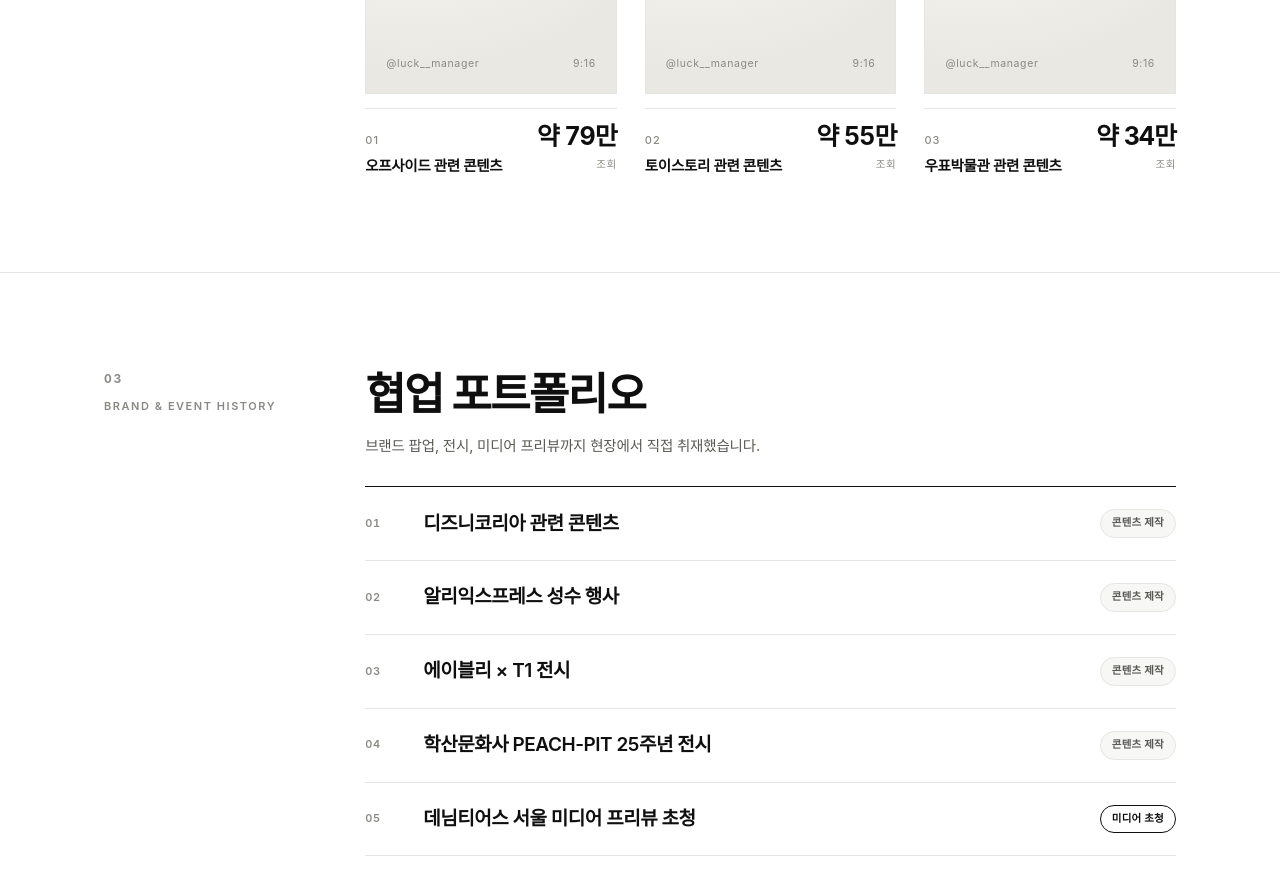
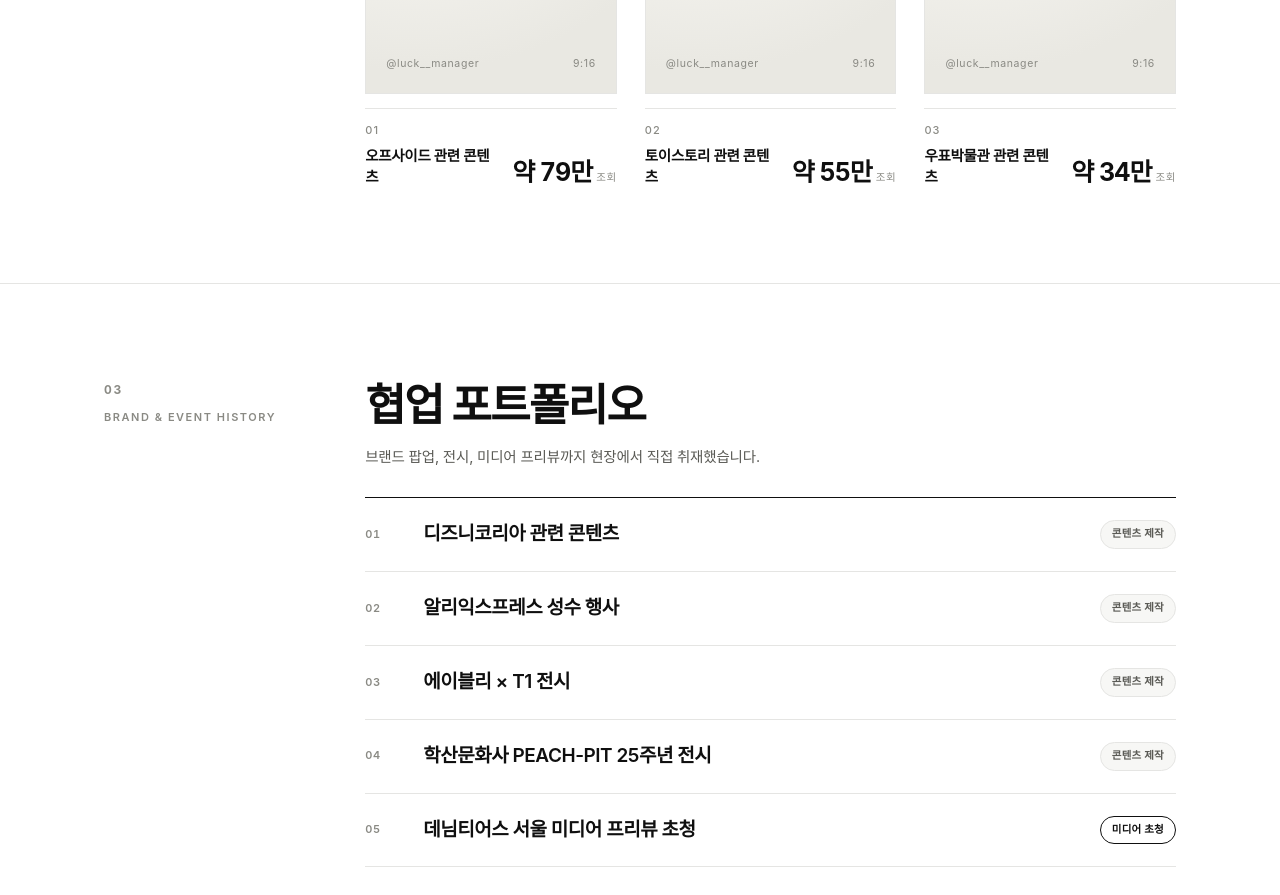
Before and after one commit to 2giryong-stack/luck-manager-mediakit, a plain HTML site: page index.html in a window 1280 px wide. Shown: the part 2280-3175 px from the top of the page. Drawn offline with Linux system fonts and the light colour scheme; a web font is replaced by a local one.

Commit message:
대표 콘텐츠 조회수·단위 한 줄 정렬

```diff
--- a/index.html
+++ b/index.html
@@ -170,8 +170,8 @@ button{font:inherit;color:inherit;background:none;border:0;cursor:pointer}
 .reel-meta{display:grid;grid-template-columns:minmax(0,1fr) auto;align-items:end;gap:12px;padding-top:14px;border-top:1px solid var(--line)}
 .reel-meta .t{font-size:14.5px;font-weight:600;line-height:1.45;letter-spacing:-0.02em}
 .reel-meta .t span{display:block;font-size:11px;font-weight:500;color:var(--ink-mute);letter-spacing:0.1em;margin-bottom:6px}
-.views{text-align:right;white-space:nowrap;min-width:0}
-.views .num{display:block;font-size:clamp(21px,2.4vw,25px);font-weight:750;letter-spacing:-0.04em;line-height:1.1}
+.views{text-align:right;white-space:nowrap;min-width:0;display:flex;align-items:baseline;justify-content:flex-end;gap:4px}
+.views .num{font-size:clamp(21px,2.4vw,25px);font-weight:750;letter-spacing:-0.04em;line-height:1.2}
 .views .unit{font-size:10.5px;color:var(--ink-mute);letter-spacing:0.06em}
 
 /* ---------- 03 브랜드·행사 이력 ---------- */
```
